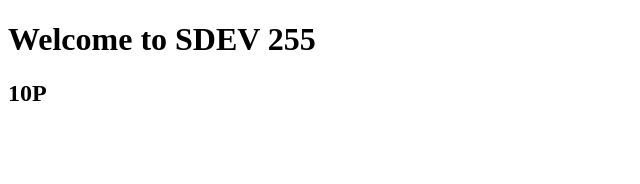
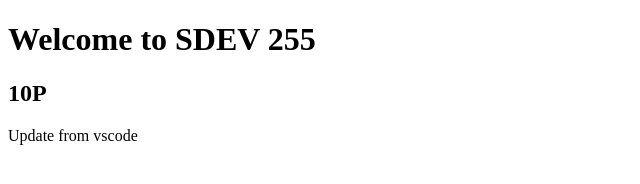
Before and after one commit to Tomomi-H011/SDEV255GitExample, a plain HTML site: page index.html in a window 1280 px wide. Shown: the whole page, without its empty margins (0-640 px from the left). Drawn offline with Linux system fonts and the light colour scheme.

Commit message:
Added paragraph from vscode

```diff
--- a/index.html
+++ b/index.html
@@ -11,6 +11,7 @@
 <body>
   <h1>Welcome to SDEV 255</h1>
   <h2>10P</h2>
+  <p>Update from vscode</p>
   <script src="script.js"></script>
 </body>
 
```
